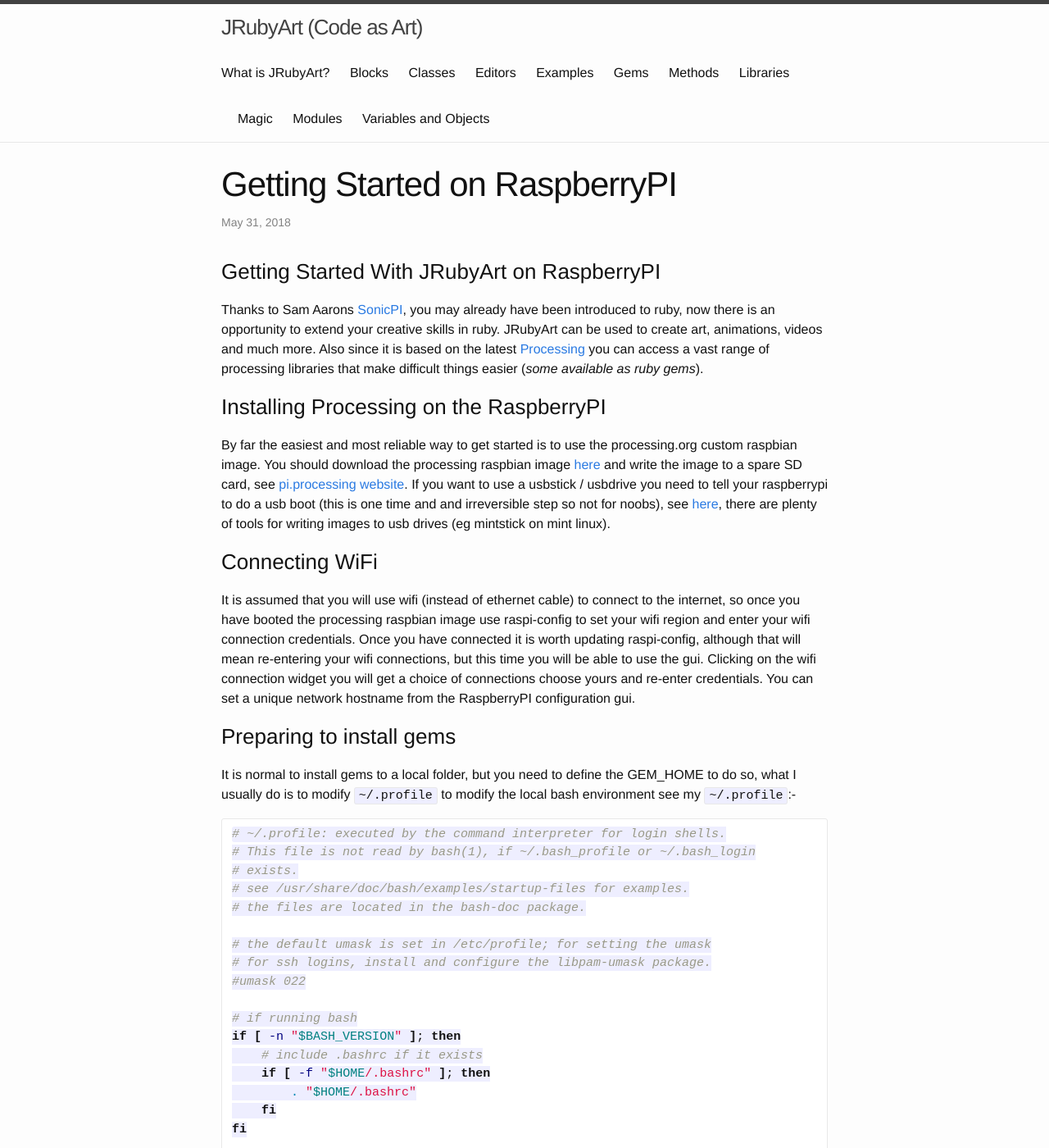
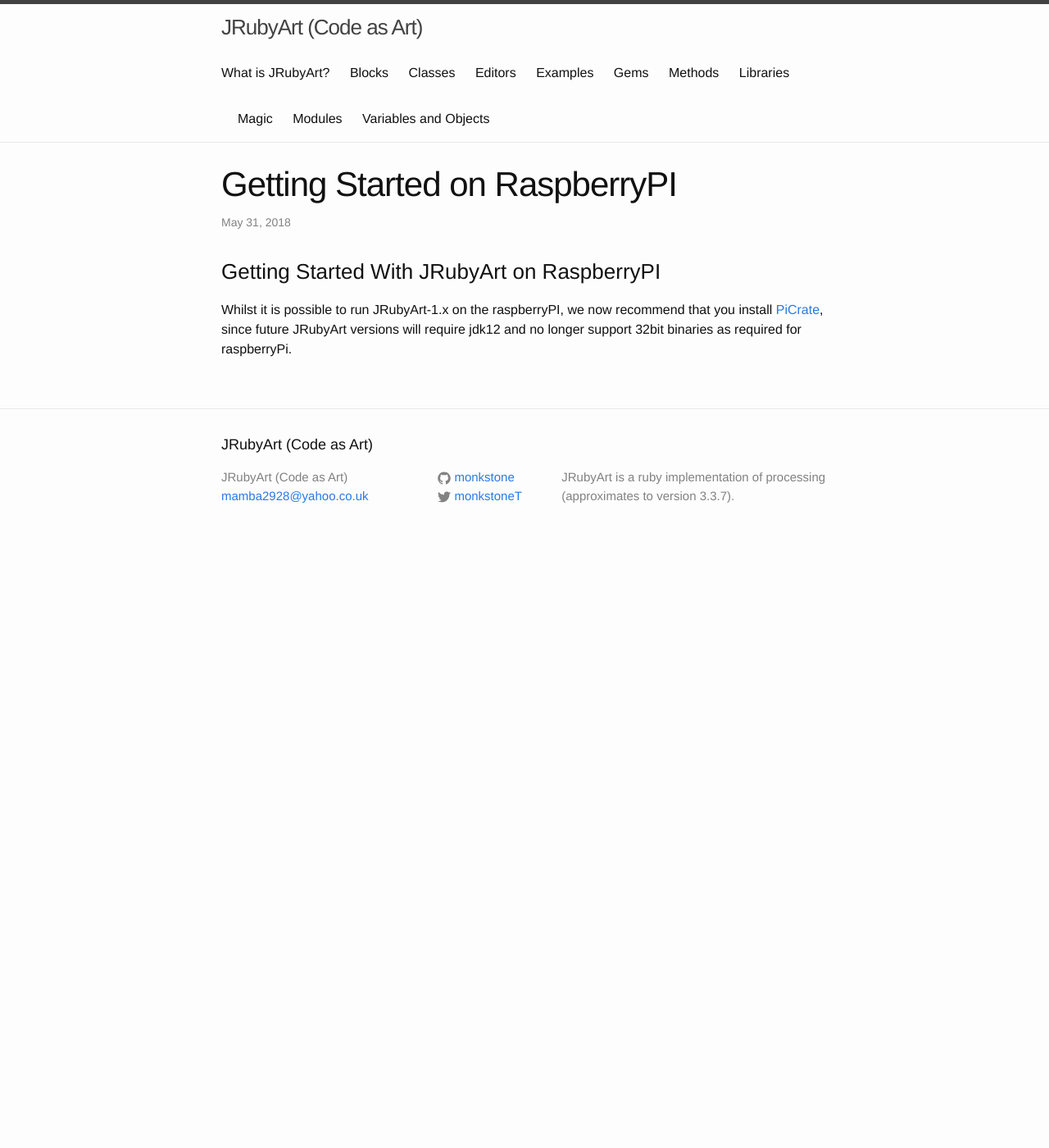
Before and after one commit to ruby-processing/JRubyArt, a Jekyll site: the page built from _posts/2015-11-21-getting_started_raspberrypi.md, in a window 1280 px wide and 1400 px high. Shown: the whole window at 82% size. Built offline with Jekyll 4.4.1, drawn with Linux system fonts in a browser that asks for light colours; some of the changed text lies outside the part shown.

Commit message:
drop raspberryPI support

````diff
--- a/_posts/2015-11-21-getting_started_raspberrypi.md
+++ b/_posts/2015-11-21-getting_started_raspberrypi.md
@@ -8,123 +8,6 @@
 
 ### Getting Started With JRubyArt on RaspberryPI ###
 
-Thanks to Sam Aarons [SonicPI][sonic_pi], you may already have been introduced to ruby, now there is an opportunity to extend your creative skills in ruby.
-JRubyArt can be used to create art, animations, videos and much more. Also since it is based on the latest [Processing][processing] you can access a vast range of processing libraries that make difficult things easier (_some available as ruby gems_).
+Whilst it is possible to run JRubyArt-1.x on the raspberryPI, we now recommend that you install [PiCrate][picrate], since future JRubyArt versions will require jdk12 and no longer support 32bit binaries as required for raspberryPi.
 
-### Installing Processing on the RaspberryPI ###
-
-By far the easiest and most reliable way to get started is to use the processing.org custom raspbian image. You should download the processing raspbian image [here][image] and write the image to a spare SD card, see [pi.processing website][website]. If you want to use a usbstick / usbdrive you need to tell your raspberrypi to do a usb boot (this is one time and and irreversible step so not for noobs), see [here][usbstick], there are plenty of tools for writing images to usb drives (eg mintstick on mint linux).
-
-### Connecting WiFi ###
-
-It is assumed that you will use wifi (instead of ethernet cable) to connect to the internet, so once you have booted the processing raspbian image use raspi-config to set your wifi region and enter your wifi connection credentials. Once you have connected it is worth updating raspi-config, although that will mean re-entering your wifi connections, but this time you will be able to use the gui. Clicking on the wifi connection widget you will get a choice of connections choose yours and re-enter credentials. You can set a unique network hostname from the RaspberryPI configuration gui.
-
-### Preparing to install gems ###
-
-It is normal to install gems to a local folder, but you need to define the GEM_HOME to do so, what I usually do is to modify `~/.profile` to modify the local bash environment see my `~/.profile`:-
-
-```bash
-# ~/.profile: executed by the command interpreter for login shells.
-# This file is not read by bash(1), if ~/.bash_profile or ~/.bash_login
-# exists.
-# see /usr/share/doc/bash/examples/startup-files for examples.
-# the files are located in the bash-doc package.
-
-# the default umask is set in /etc/profile; for setting the umask
-# for ssh logins, install and configure the libpam-umask package.
-#umask 022
-
-# if running bash
-if [ -n "$BASH_VERSION" ]; then
-    # include .bashrc if it exists
-    if [ -f "$HOME/.bashrc" ]; then
-	. "$HOME/.bashrc"
-    fi
-fi
-
-# set PATH so it includes user's private bin if it exists
-if [ -d "$HOME/bin" ] ; then
-    PATH="$HOME/bin:$PATH"
-fi
-
-export GEM_HOME="/home/pi/.gem/ruby/2.3.0"
-export GEM_PATH="/home/pi/.gem/ruby/2.3.0"
-export PATH="${PATH}:${GEM_PATH}/bin"
-```
-
-Note this profile is not immediately available to your `shell` but you could do `source ~/.profile` to make it so or re-boot.
-NB: be very careful here an invalid `.profile` may prevent you from logging into raspberrypi.
-
-It is also worth creating a `~/.gemrc` if only to avoid downloading unnecessary gem documentation (wastes time, and takes up space)
-
-```yaml
----
-  gem:
-    -no-document
-```
-
-You should then do a gem system update:-
-
-```bash
-sudo gem system --update
-```
-Now you are ready to install JRubyArt
-
-### Installing JRubyArt ###
-
-```bash
-gem install jruby_art -v 1.6.4 # jruby_art-2.0.0+ is not suitable
-k9 --install # should create config.yml for you since JRubyArt-1.5.0
-# also installs JRuby-Complete and examples in ~/k9_samples
-k9 --check
-```
-The k9 --check should pass with `PROCESSING_ROOT: "/usr/local/lib/processing-3.5.3"` and `JRUBY: false`
-
-With this configuration JRubyArt _knows_ where to locate processing jars, and that we wish to JRubyComplete, rather than an installed JRuby.
-
-Now you are good to go `cd k9_samples` and `rake` to start a sequential demo of some sketches (_NB: some won't work on raspberrypi_), closing one sketch starts another.
-
-### Creating your own sketches ###
-
-It makes sense to create a directory in which to create your sketches, the you can use `k9 --create` tool to make your own
-
-```bash
-mkdir my_sketches
-cd my_sketches
-k9 --create my_sketch 300 300
-```
-This creates a blank sketch `my_sketch.rb` which is also a valid sketch (can be run) but is not too interesting. I suggest using vim as your JRubyArt editor, but you could use geany. Actually the simplest sketch you could create with JRubyArt is just one line (similar to SonicPI and vanilla processing) here is an example:-
-
-```ruby
-background 200, 0, 0
-```
-Have fun exploring!!!
-
-### Some gems to install ###
-
-rubocop ..._static code analysis_
-
-[wordcram](https://github.com/ruby-processing/WordCram/)
-
-[toxiclibs](https://github.com/ruby-processing/toxicgem/)
-
-[geomerative](https://ruby-processing.github.io/geomerativegem/)
-
-[sonic_pi]:https://sonic-pi.net/
-[website]:https://pi.processing.org/get-started/
-[usbstick]:https://www.raspberrypi.org/documentation/hardware/raspberrypi/bootmodes/msd.md
-
-
-[image]:https://github.com/processing/processing/releases/download/processing-0264-3.4/processing-3.5.3-linux-raspbian.zip
-[api]: {{site.github.url}}/methods/processing_api
-[ben]:https://blog.engineyard.com/2015/getting-started-with-ruby-processing
-[processing]:https://processing.org/
-[gem]:https://rubygems.org/gems/ruby-processing
-[jrubyart]:https://rubygems.org/gems/jruby_art
-[changes]:https://github.com/processing/processing/wiki/Changes-in-3.0
-[official]:https://processing.org/download/?processing
-[platforms]:https://github.com/processing/processing/wiki/Supported-Platforms
-[editor]:http://ruby-processing.github.io/JRubyArt/editors.html
-[sound]:https://monkstone.github.io/_posts/minim
-[video]:https://monkstone.github.io/_posts/create_video
-[casey]:https://github.com/processing/processing/wiki/FAQ
+[picrate]:https://ruby-processing.github.io/PiCrate/
````
